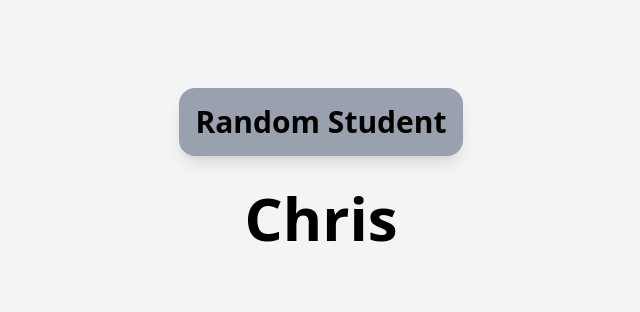
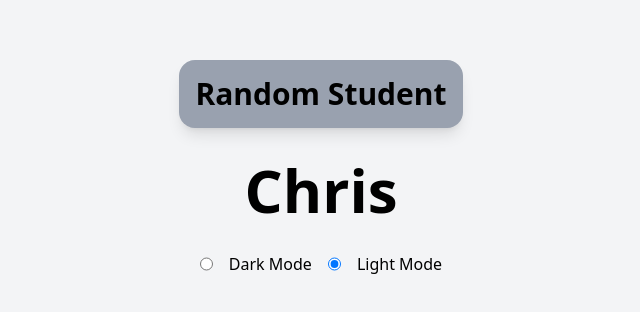
Before and after one commit to Chris-Rai94/random-button, a website built with Vite: page index.html in a window 1280 px wide. Shown: the part 232-544 px from the top of the page, without its empty margins (319-959 px from the left). Built offline with nearby package versions, Linux system fonts and the light colour scheme.

Commit message:
Add theme selection options for dark and light modes

```diff
--- a/index.html
+++ b/index.html
@@ -16,6 +16,14 @@
       Random Student
     </button>
     <p class="text-6xl font-bold">Chris</p>
+
+    <div class="flex gap-4">
+      <input type="radio" id="dark" name="theme" value="dark" />
+      <label for="dark" class="cursor-pointer">Dark Mode</label>
+      <input type="radio" id="light" name="theme" value="light" checked />
+      <label for="light" class="cursor-pointer">Light Mode</label>
+    </div>
+
     <script type="module" src="/src/main.js"></script>
   </body>
 </html>
```
